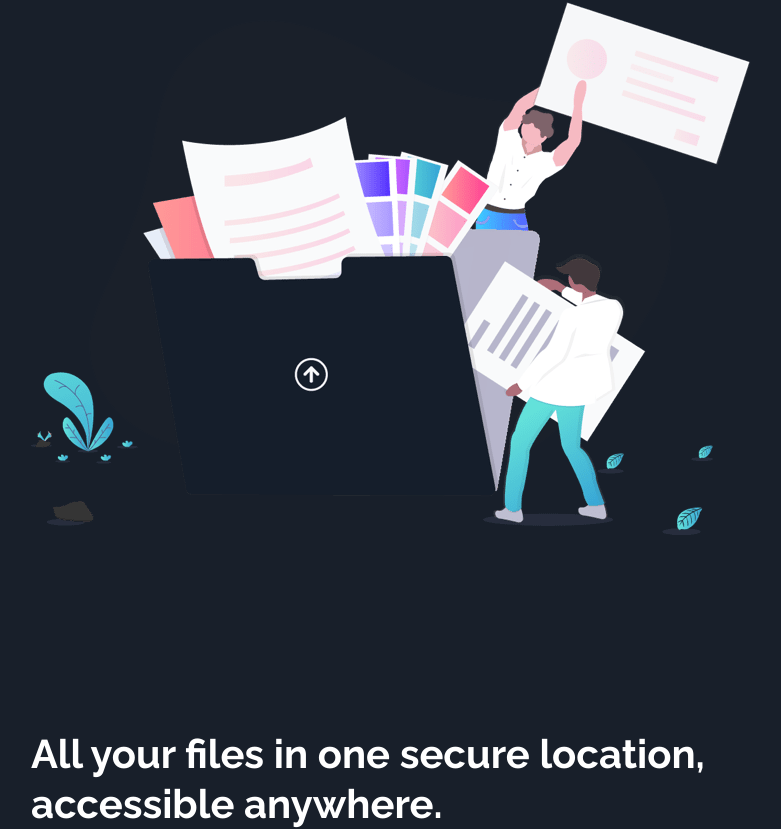
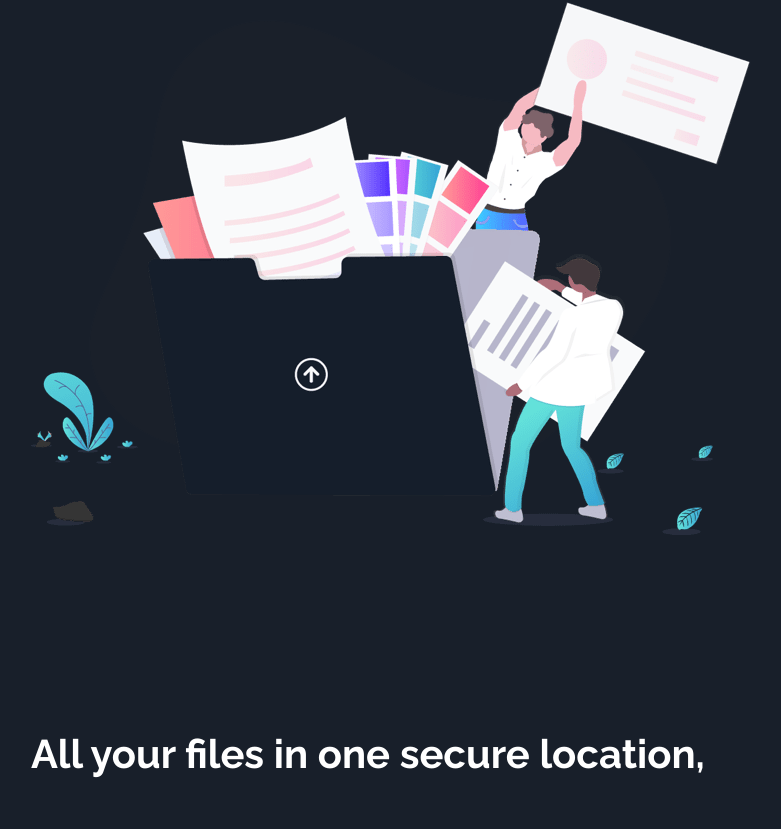
Before and after one commit to oxblixxx/fylo-dark-theme, a React (Create React App) app in the folder fylo-dark-theme/: page / in a window 1280 px wide. Shown: the part 271-1100 px from the top of the page, without its empty margins (289-1070 px from the left). After the commit the page ends 1050 px from the top, so only its background shows below. Built offline with nearby package versions, Linux system fonts and the light colour scheme.

Commit message:
edited securelocation js

```diff
--- a/fylo-dark-theme/src/components/Accesible.js
+++ b/fylo-dark-theme/src/components/Accesible.js
@@ -1,6 +1,6 @@
 import './Securelocation.css'
 
-function Accessible (){
+function Accessible (props){
     const text = props.text
     const newText = text.innerhtml(str => <p>{str}</p>)
     return{
--- a/fylo-dark-theme/src/components/Securelocation.js
+++ b/fylo-dark-theme/src/components/Securelocation.js
@@ -1,11 +1,12 @@
 import './Securelocation.css'
 import Securelocationtext from './Securelocationtext'
-
 
 function Securelocation(){
     return(
         <div className='Secure-location-text text-white'>
-            <Securelocationtext text={"All your files in one secure location,\n accessible anywhere."}/>
+            <p>
+            All your files in one secure location,
+            </p>
         </div>
     )
 }
```
